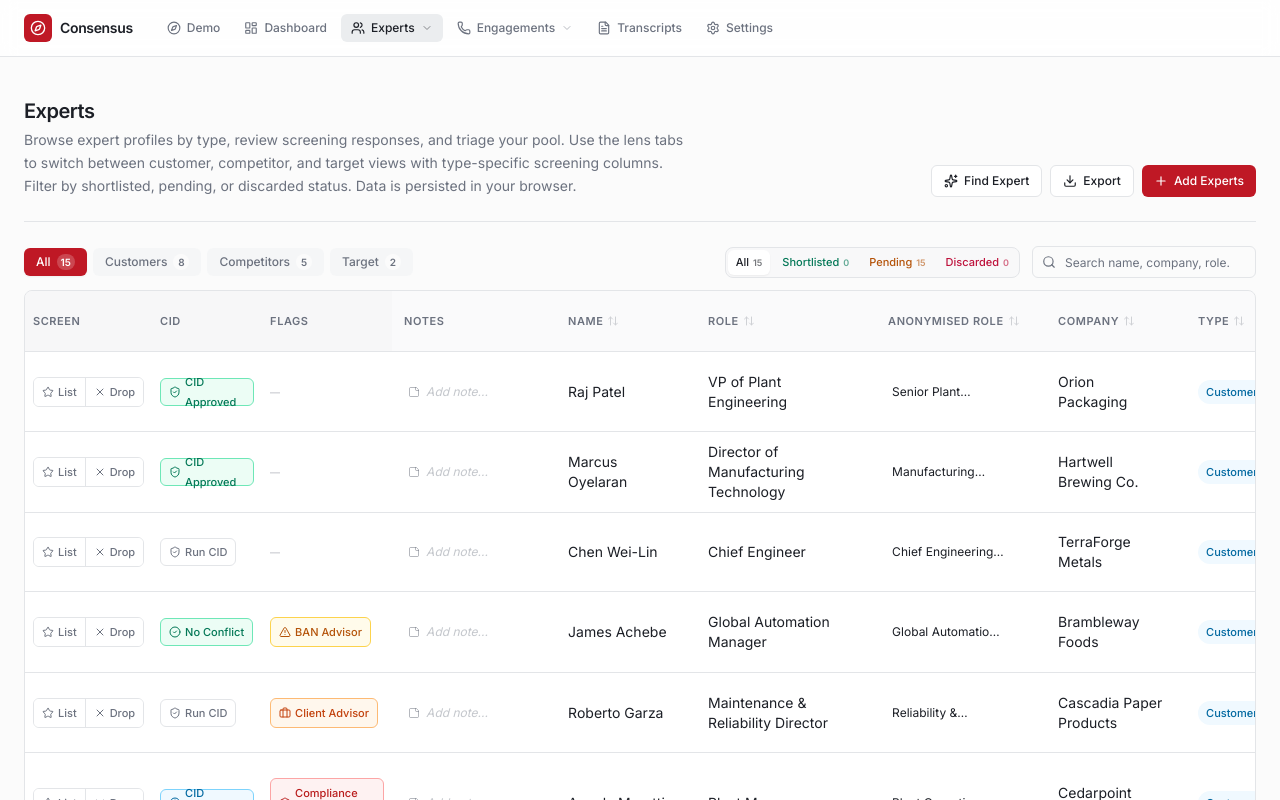
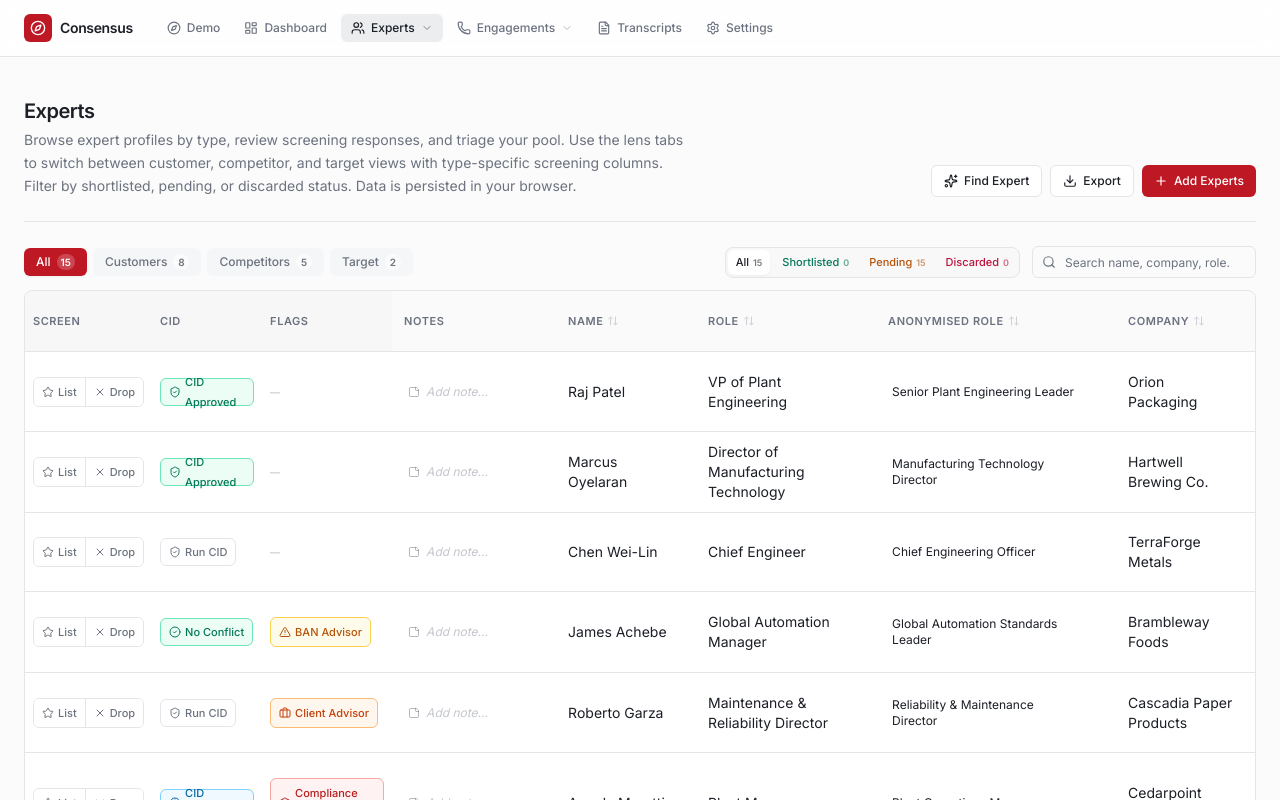
Before and after one commit to jh-hartley/expert_network_tool_mvp, a Next.js app: page /experts in a window 1280 px wide. Shown: the top 800 px of the page. Built offline with nearby package versions, Linux system fonts and the light colour scheme.

Commit message:
fix: adjust widths and text wrapping in lens table and sources page
Remove `line-clamp-1` and widen lens table role column; ensure
text wraps in sources page columns.

```diff
--- a/app/components/expert-lens-table.tsx
+++ b/app/components/expert-lens-table.tsx
@@ -75,7 +75,7 @@ const SHARED_COLS: ColDef[] = [
     key: "role",
     label: "Anonymised Role",
     accessor: (e) => e.role,
-    minWidth: "170px",
+    minWidth: "240px",
   },
   {
     key: "company",
@@ -1056,7 +1056,7 @@ export default function ExpertLensTable({
                                   className="group flex w-full items-center gap-1.5 rounded px-1 py-0.5 text-left text-xs transition-colors hover:bg-muted/50"
                                   title="Click to edit anonymised role"
                                 >
-                                  <span className="line-clamp-1">{String(value)}</span>
+                                  <span>{String(value)}</span>
                                   <Pencil className="h-3 w-3 shrink-0 text-muted-foreground/0 transition-colors group-hover:text-muted-foreground" />
                                 </button>
                               )}
--- a/app/sources/page.tsx
+++ b/app/sources/page.tsx
@@ -335,7 +335,7 @@ export default function SourcesPage() {
                 <th className="px-3 py-2 text-left text-[10px] font-medium uppercase tracking-wider text-muted-foreground">Role</th>
                 <th className="px-3 py-2 text-left text-[10px] font-medium uppercase tracking-wider text-muted-foreground">Company</th>
                 <th className="w-8 px-1 py-2" />
-                <th className="px-3 py-2 text-left text-[10px] font-medium uppercase tracking-wider text-muted-foreground">Anonymised Title</th>
+                <th className="px-3 py-2 text-left text-[10px] font-medium uppercase tracking-wider text-muted-foreground" style={{ minWidth: "240px" }}>Anonymised Title</th>
                 <th className="px-3 py-2 text-left text-[10px] font-medium uppercase tracking-wider text-muted-foreground">Anonymised Company</th>
               </tr>
             </thead>
@@ -371,7 +371,7 @@ export default function SourcesPage() {
                     </td>
 
                     {/* Anonymised (editable) */}
-                    <td className="px-3 py-2.5 font-medium text-foreground">
+                    <td className="px-3 py-2.5 font-medium text-foreground" style={{ minWidth: "240px" }}>
                       {editingKey === s.nameKey ? (
                         <div className="flex items-center gap-1">
                           <input
@@ -379,7 +379,7 @@ export default function SourcesPage() {
                             type="text"
                             value={roleDraft}
                             onChange={(e) => setRoleDraft(e.target.value)}
-                            className="h-7 w-full min-w-[160px] rounded border border-ring bg-background px-2 text-xs text-foreground outline-none"
+                            className="h-7 w-full min-w-[200px] rounded border border-ring bg-background px-2 text-xs text-foreground outline-none"
                             onKeyDown={(e) => {
                               if (e.key === "Enter") saveEditing()
                               if (e.key === "Escape") cancelEditing()
```
